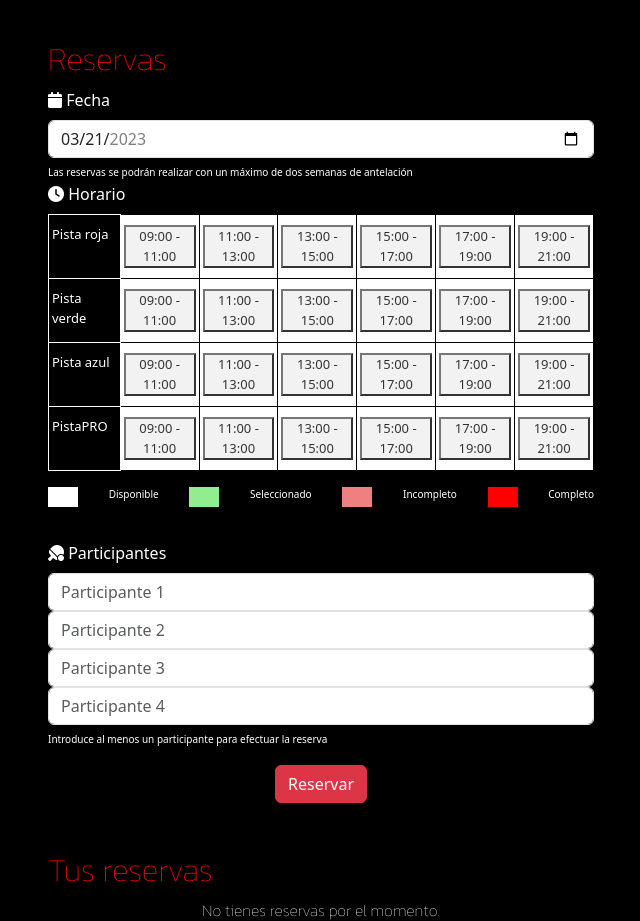
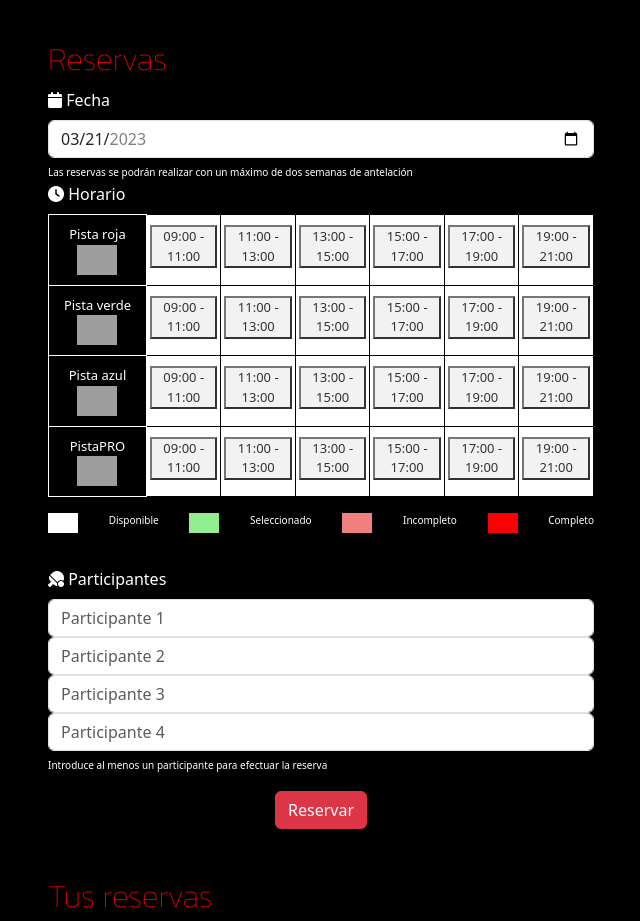
Before and after one commit to JessmannPengard/padel, a PHP site: page /modules/reservations/reservations.php in a window 1280 px wide. Shown: the part 80-1001 px from the top of the page, without its empty margins (319-959 px from the left). Run offline with PHP 8.4, Linux system fonts and the light colour scheme; the visitor is signed in with stand-in values (Sample User, id 1); data comes from the database, SQL or seed files in the repository; grey boxes are pictures that could not be loaded.

Commit message:
added pictures to courts

```diff
--- a/modules/reservations/reservations.css
+++ b/modules/reservations/reservations.css
@@ -45,6 +45,11 @@ td a {
 .tit-pista{
     color: white;
     border: 1px solid white;
+    text-align: center;
+}
+
+.pic-pista{
+    width: 40px;
 }
 
 .btn-celda{
--- a/modules/reservations/reservations.js
+++ b/modules/reservations/reservations.js
@@ -160,7 +160,7 @@ window.onload = () => {
     // Pintar el horario según los datos obtenidos de la API
     function pintarHorario(datos, pista) {
         var clase = "";
-        var html = "<tr><td class='tit-pista'>" + pista['nombre'] + "</td>";
+        var html = "<tr><td class='tit-pista'>" + pista['nombre'] + "<img class='pic-pista' src='"+pista['url_imagen']+"'></img></td>";
 
         datos.forEach(element => {
             if (element['id_reserva'] != null) {
```
